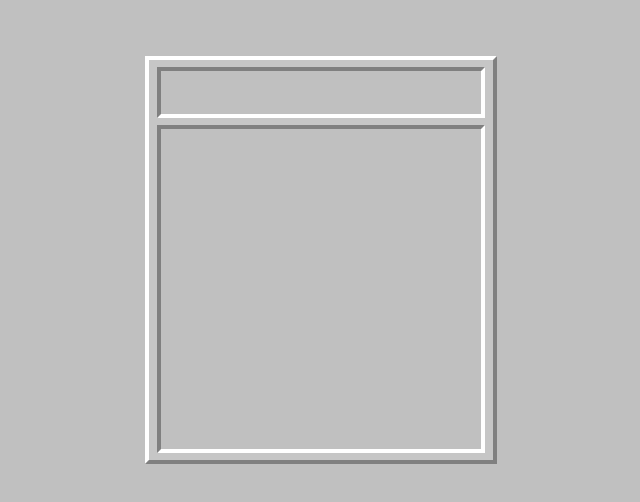
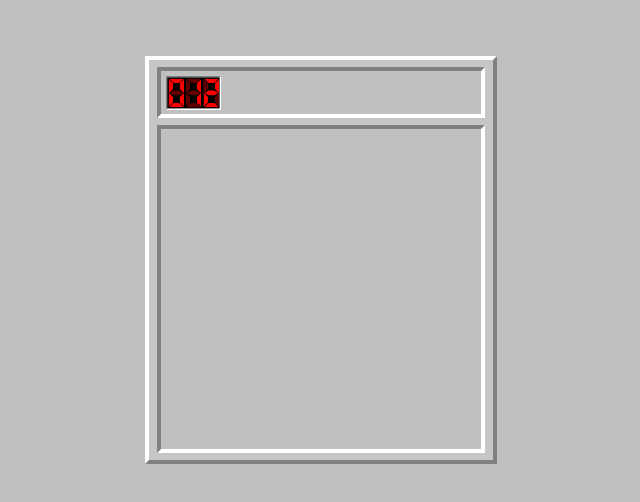
Before and after one commit to astatochek/react-minesweeper, a React (Vite) app: page / in a window 1280 px wide. Shown: the top 502 px of the page, without its empty margins (319-959 px from the left). Built offline with nearby package versions, Linux system fonts and the light colour scheme.

Commit message:
add Counter Component

```diff
--- /dev/null
+++ b/src/Components/Game/Panel/Counter/Counter.tsx
@@ -0,0 +1,53 @@
+import React from "react";
+
+import zero from "./../../../../assets/d0.svg";
+import one from "./../../../../assets/d1.svg";
+import two from "./../../../../assets/d2.svg";
+import three from "./../../../../assets/d3.svg";
+import four from "./../../../../assets/d4.svg";
+import five from "./../../../../assets/d5.svg";
+import six from "./../../../../assets/d6.svg";
+import seven from "./../../../../assets/d7.svg";
+import eight from "./../../../../assets/d8.svg";
+import nine from "./../../../../assets/d9.svg";
+
+import background from "./../../../../assets/nums_background.svg";
+
+type Props = {
+  numberToDisplay: number;
+};
+
+export default function CounterComponent({ numberToDisplay }: Props) {
+  const images = [zero, one, two, three, four, five, six, seven, eight, nine];
+
+  let stringifiedNumber = `${numberToDisplay}`;
+  while (stringifiedNumber.length < 3) {
+    stringifiedNumber = `0${stringifiedNumber}`;
+  }
+
+  if (stringifiedNumber.length > 3) {
+    console.error(
+      `Number must have no more than 3 digits, but provided ${numberToDisplay} has ${stringifiedNumber.length}!`
+    );
+    return <></>;
+  }
+
+  const imagesToDisplay = Array(3)
+    .fill(null)
+    .map((elem, i) => images[Number(stringifiedNumber[i])]);
+
+  return (
+    <div className="h-ms-counter px-[0.08rem]">
+      <div className="h-ms-counter z-10">
+        <img src={background} className="h-full"></img>
+      </div>
+      <div className="relative left-0 -top-ms-counter flex flex-row justify-start items-center">
+        {imagesToDisplay.map((image, i) => (
+          <div key={i} className="h-ms-number z-0 py-[0.186rem] pl-[0.16rem]">
+            <img key={i} src={image} className="h-full"></img>
+          </div>
+        ))}
+      </div>
+    </div>
+  );
+}
--- a/src/Components/Game/Panel/Panel.tsx
+++ b/src/Components/Game/Panel/Panel.tsx
@@ -1,9 +1,12 @@
 import React from "react";
+
+import CounterComponent from "./Counter/Counter";
 
 export default function PanelComponent() {
   return (
-    <div className="h-ms-panel w-ms-field-size bg-ms-gray">
+    <div className="h-ms-panel w-ms-field-size bg-ms-gray p-1 flex flex-row justify-between items-center">
       {/* MINES + SMILE + TIMER */}
+        <CounterComponent numberToDisplay={12} />
     </div>
   );
 }
--- a/tailwind.config.cjs
+++ b/tailwind.config.cjs
@@ -10,10 +10,12 @@ module.exports = {
         'ms-gray': 'rgb(192,192,192)',
       },
       spacing: {
-        'ms-22': '0.935rem', // 1.375ren
-        'ms-24': '1.02rem', // 1.5rem
-        'ms-field-size': '20rem', //29.4rem
-        'ms-panel': '2.721rem', // 4rem
+        'ms-22': '0.935rem',
+        'ms-24': '1.02rem',
+        'ms-field-size': '20rem',
+        'ms-panel': '2.721rem',
+        'ms-counter': '2.126rem',
+        'ms-number': '2.16rem'
       },
     },
   },
```
